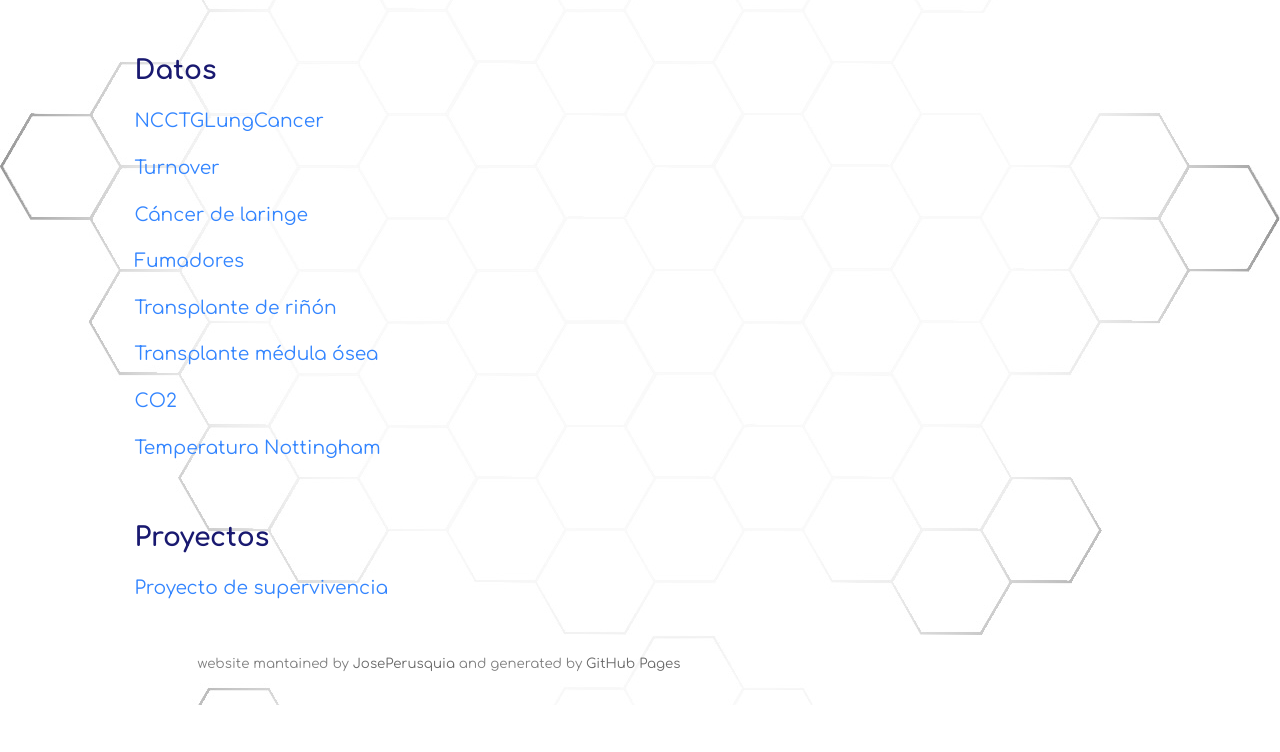
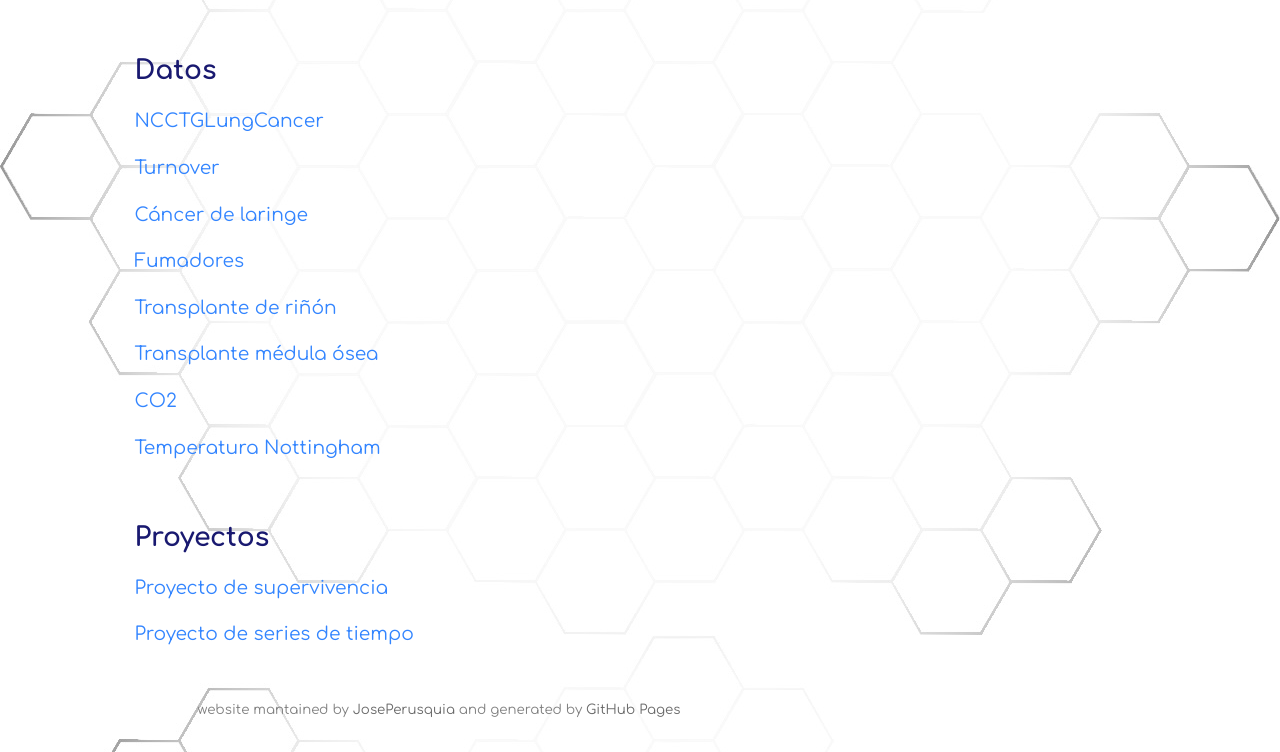
Before and after one commit to JosePerusquia/JosePerusquia.github.io, a plain HTML site: page surv_time.html in a window 1280 px wide. Shown: the part 2909-3661 px from the top of the page. Before the commit the page ends 3614 px from the top, so only its background shows below. Drawn offline with Linux system fonts and the light colour scheme.

Commit message:
Proyecto series

```diff
--- a/surv_time.html
+++ b/surv_time.html
@@ -357,6 +357,12 @@
 		</a>
 	</p>
 
+	<p>
+		<a href="recursos/superv_series/proyectos/ProyectoSeries.pdf" target="blank_" download='ProyectoSeries.pdf'>
+			Proyecto de series de tiempo
+		</a>
+	</p>
+
 </div>
 
 <footer>
```
Also changed, not shown: 1 other file.
